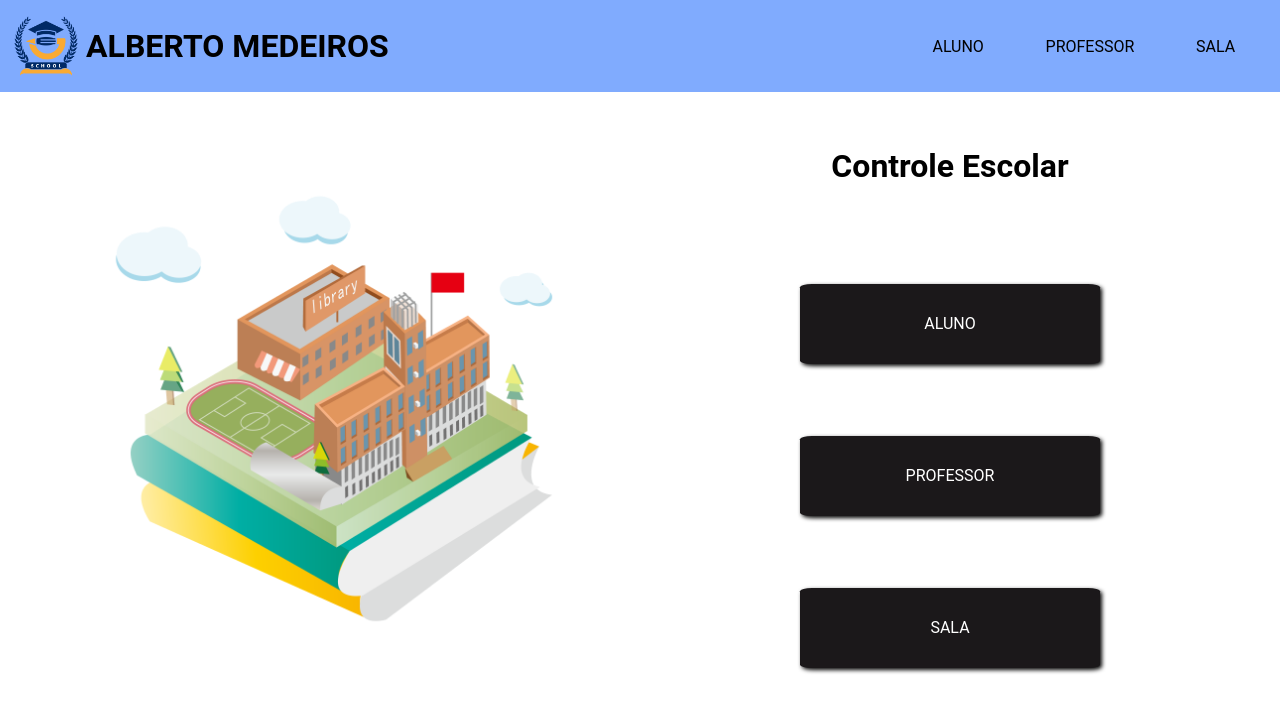
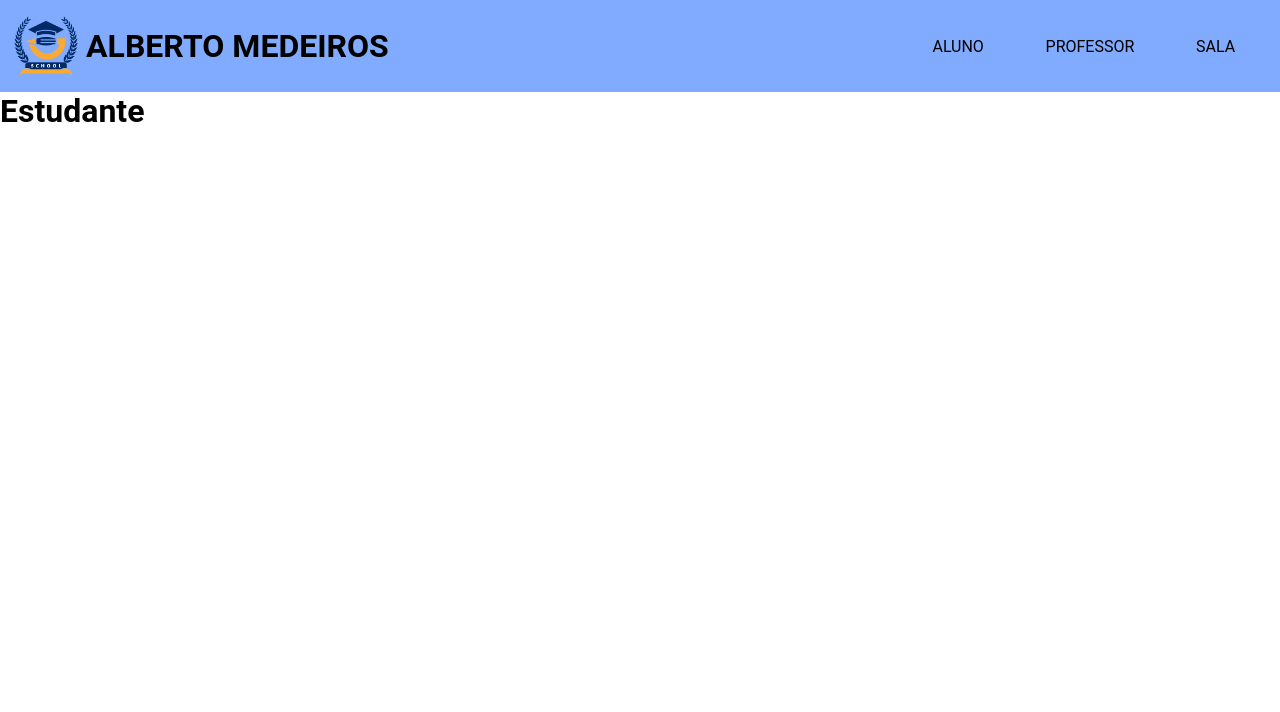
Before and after one commit to matheus-551/School_Control_App, a React (Vite) app: page /student in a window 1280 px wide. Shown: the top 712 px of the page. Built offline with nearby package versions, Linux system fonts and the light colour scheme.

Commit message:
adding react router dom and creating the pages

```diff
--- a/package.json
+++ b/package.json
@@ -11,6 +11,7 @@
   "dependencies": {
     "react": "^18.2.0",
     "react-dom": "^18.2.0",
+    "react-router-dom": "^6.3.0",
     "styled-components": "^5.3.5",
     "styled-icons": "^10.45.0"
   },
--- a/src/App.tsx
+++ b/src/App.tsx
@@ -1,7 +1,8 @@
 import React from 'react';
 
+import AppRoutes from './AppRoutes';
+
 import Navbar from './components/Navbar';
-import Home from './components/Home';
 
 import GlobalStyles from './styles/GlobalStyles';
 
@@ -9,7 +10,8 @@ function App() {
   return (
     <>
       <Navbar/>
-      <Home/>
+      <AppRoutes/>
+
       <GlobalStyles/>
     </>
   )
--- /dev/null
+++ b/src/AppRoutes.tsx
@@ -0,0 +1,22 @@
+import React from 'react';
+import { Routes, Route, BrowserRouter } from 'react-router-dom';
+
+import Classroom from './pages/Classroom';
+import Home from './pages/Home';
+import Student from './pages/Student';
+import Teacher from './pages/Teacher';
+
+function AppRoutes() {
+    return (
+        <BrowserRouter>
+            <Routes>
+                <Route path="/" element={<Home/>}/>
+                <Route path="/classroom" element={<Classroom/>}/>
+                <Route path="/student" element={<Student/>}/>
+                <Route path="/teacher" element={<Teacher/>}/>
+            </Routes>
+        </BrowserRouter>
+    )
+}
+
+export default AppRoutes;
--- /dev/null
+++ b/src/pages/Classroom/index.tsx
@@ -0,0 +1,12 @@
+import React from 'react';
+
+// import {} from './styles';
+
+const Classroom: React.FC = () => {
+
+    return (
+        <h1>Sala de Aula</h1>
+    )
+}
+
+export default Classroom;
--- /dev/null
+++ b/src/pages/Classroom/styles.ts
@@ -0,0 +1 @@
+import styled from 'styled-components';
--- a/src/components/Home/index.tsx
+++ b/src/pages/Home/index.tsx
@@ -11,6 +11,8 @@ import {
   Button,
 } from './styles';
 
+import { Link } from 'react-router-dom';
+
 const Home: React.FC = () => {
     return (
       <Container>
@@ -19,9 +21,9 @@ const Home: React.FC = () => {
           <Title>Controle Escolar</Title>
 
           <GroupButton>
-            <Button>ALUNO</Button>
-            <Button>PROFESSOR</Button>
-            <Button>SALA</Button>
+            <Button><Link to="/student">ALUNO</Link></Button>
+            <Button><Link to="/teacher">PROFESSOR</Link></Button>
+            <Button><Link to="/classroom">SALA</Link></Button>
           </GroupButton>
         </GroupItems>
       </Container>
--- a/src/components/Home/styles.ts
+++ b/src/pages/Home/styles.ts
@@ -37,7 +37,7 @@ export const GroupButton = styled.div`
     justify-content: space-between;
 `;
 
-export const Button = styled.a`
+export const Button = styled.div`
     width: 300px;
     height: 80px;
 
@@ -50,8 +50,20 @@ export const Button = styled.a`
 
     box-shadow: 2px 2px 4px #000;
 
-    color: #fff;
     background: #1b181a;
+
+    > a {
+        width: 100%;
+        height: 100%;
+
+        display: flex;
+        justify-content: center;
+        align-items: center;
+
+        text-decoration: none;
+
+        color: #fff;
+    }
 
     &:hover {
         transform: scale(1.1);
--- /dev/null
+++ b/src/pages/Student/index.tsx
@@ -0,0 +1,12 @@
+import React from 'react';
+
+// import {} from './styles';
+
+const Student: React.FC = () => {
+
+    return (
+        <h1>Estudante</h1>
+    )
+}
+
+export default Student;
--- /dev/null
+++ b/src/pages/Student/styles.ts
@@ -0,0 +1 @@
+import styled from 'styled-components';
--- /dev/null
+++ b/src/pages/Teacher/index.tsx
@@ -0,0 +1,12 @@
+import React from 'react';
+
+// import {} from './styles';
+
+const Teacher: React.FC = () => {
+
+    return (
+        <h1>Professor</h1>
+    )
+}
+
+export default Teacher;
--- /dev/null
+++ b/src/pages/Teacher/styles.ts
@@ -0,0 +1 @@
+import styled from 'styled-components';
```
Also changed, not shown: 1 other file (tests, documents, lock files or other folders).
